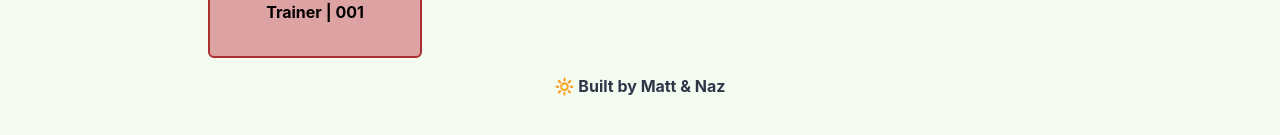
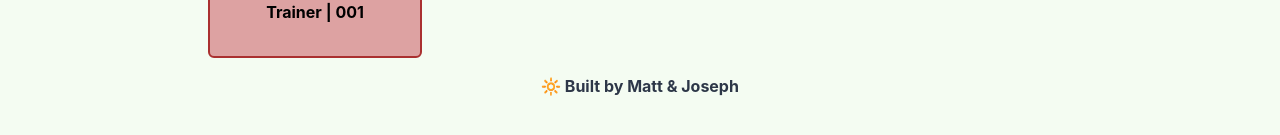
Before and after one commit to MattEspoz/pokedex, a Next.js app: page / in a window 1280 px wide. Shown: the part 563-698 px from the top of the page. Built offline with nearby package versions, Linux system fonts and the light colour scheme; no server answers; the database is empty.

Commit message:
added correction to footer

```diff
--- a/src/components/Footer.tsx
+++ b/src/components/Footer.tsx
@@ -6,7 +6,7 @@ import React from "react";
 const Footer: React.FC = () => (
   <Box p="4" textAlign="center" width="100%">
     <Text color="gray.700" fontWeight="bold">
-      🔆 Built by Matt & Naz
+      🔆 Built by Matt & Joseph
     </Text>
   </Box>
 );
```
